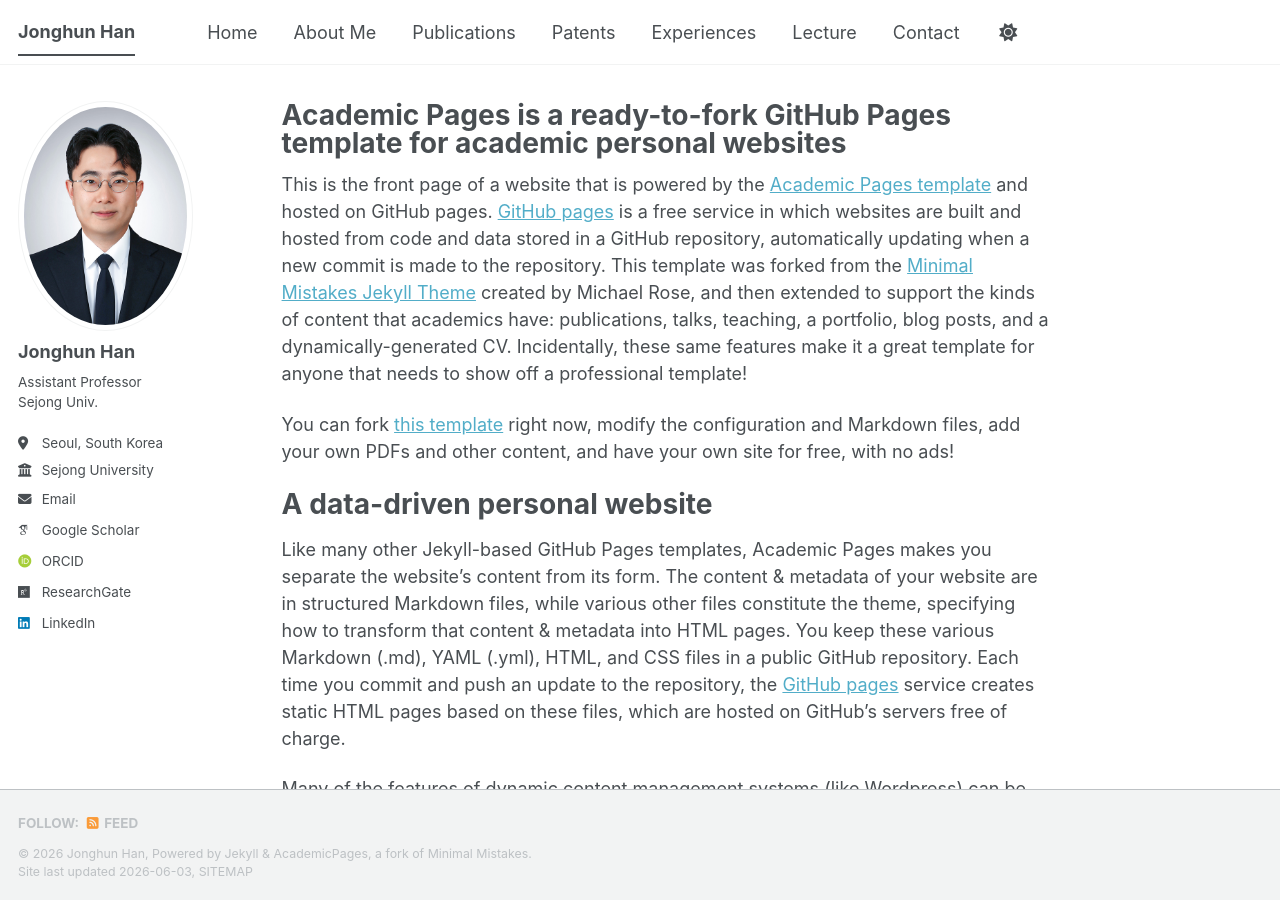
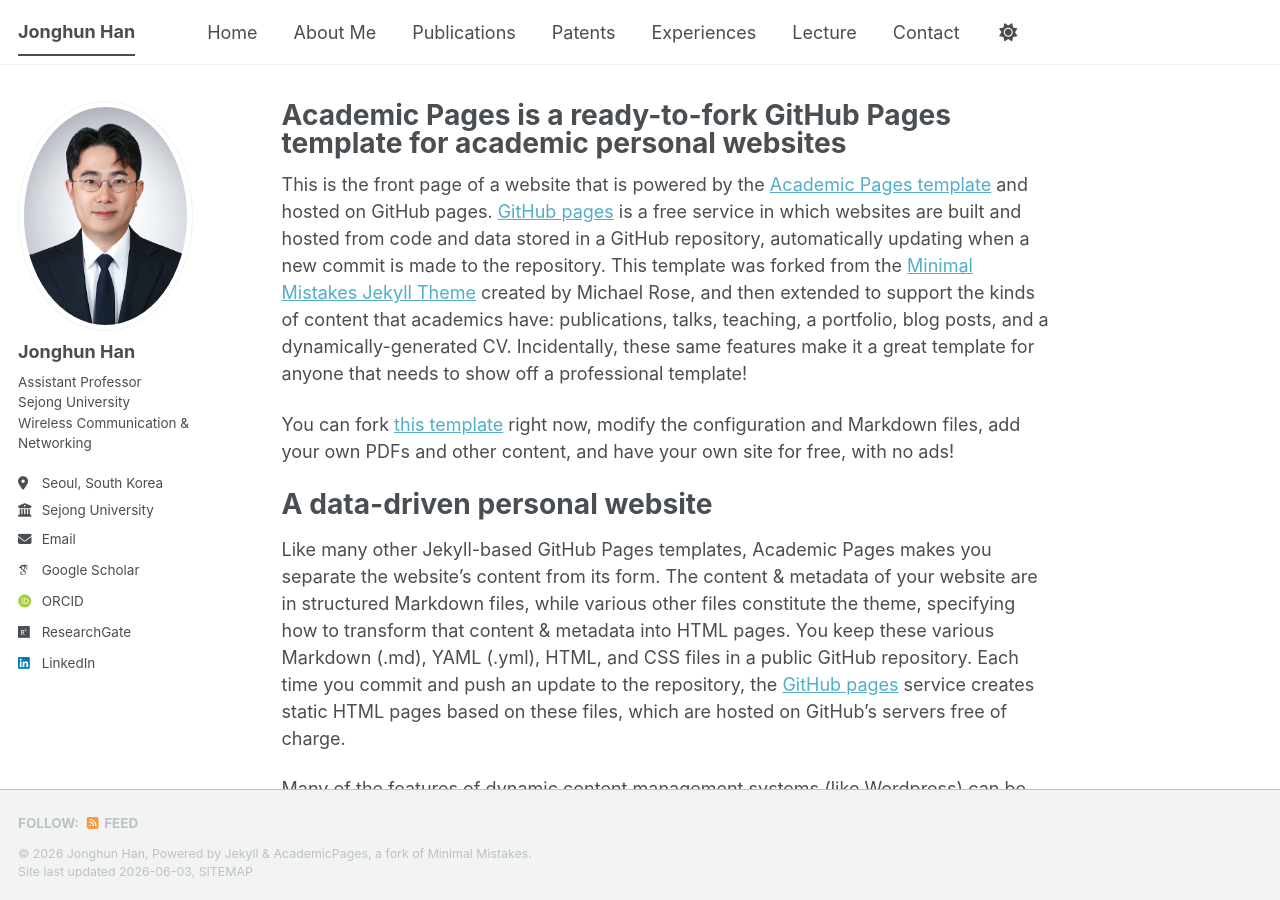
Before and after one commit to icnsl/icnsl.github.io, a Jekyll site: the page built from _pages/about.md, in a window 1280 px wide and 900 px high. Built offline with Jekyll 4.4.1, drawn with Linux system fonts in a browser that asks for light colours; some web fonts are replaced; a script bundle is joined from its source files by our own code; library files that are not in the unit come from our copies.

Commit message:
Update _config.yml

```diff
--- a/_config.yml
+++ b/_config.yml
@@ -26,7 +26,10 @@ author:
   avatar           : "profile.png"
   name             : "Jonghun Han"
   pronouns         : # example: "she/her"
-  bio              : "Assistant Professor<br>Sejong Univ."
+  bio              : >-
+    Assistant Professor<br>
+    Sejong University<br>
+    Wireless Communication & Networking
   location         : "Seoul, South Korea"
   employer         : "Sejong University"
   uri              : # URL
```
